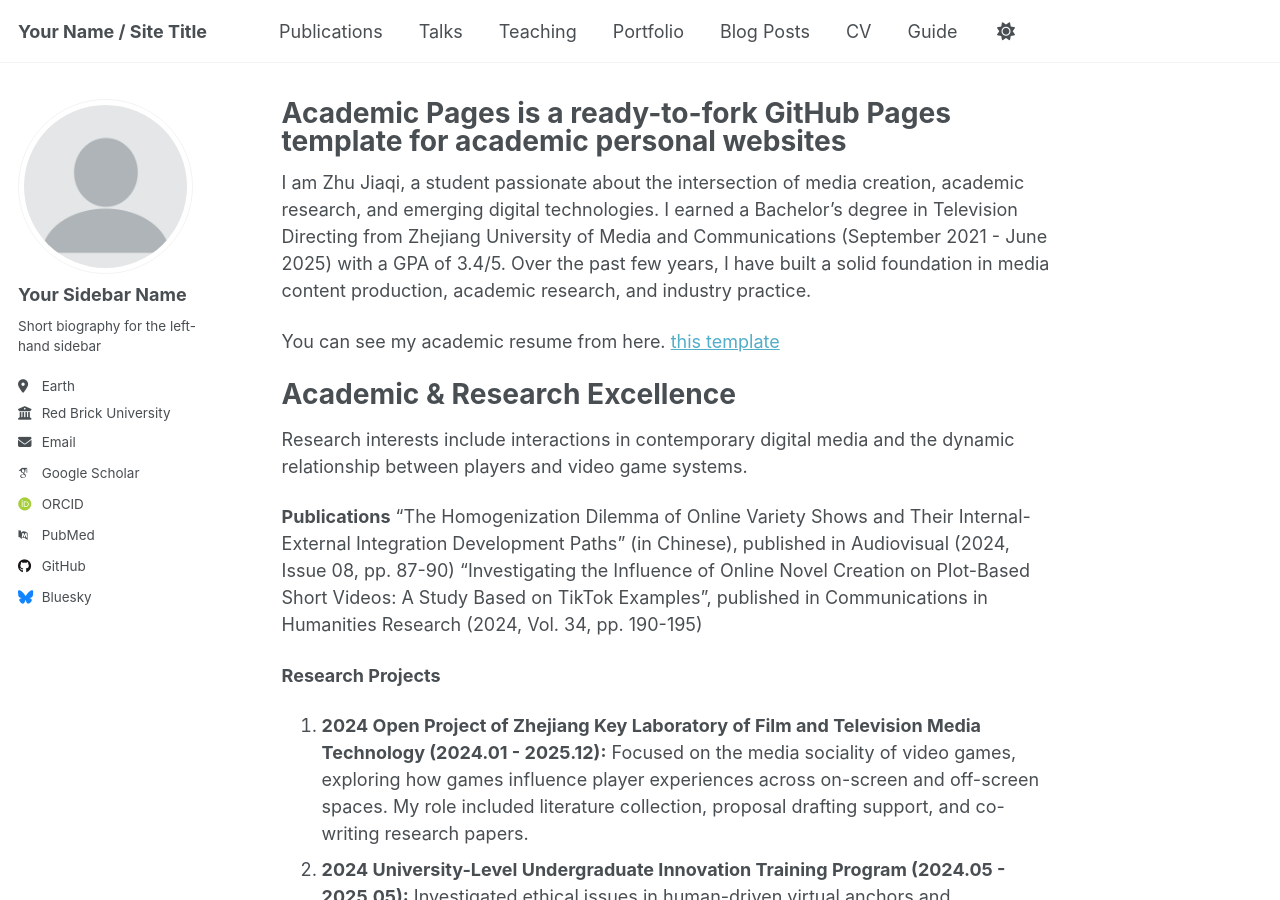
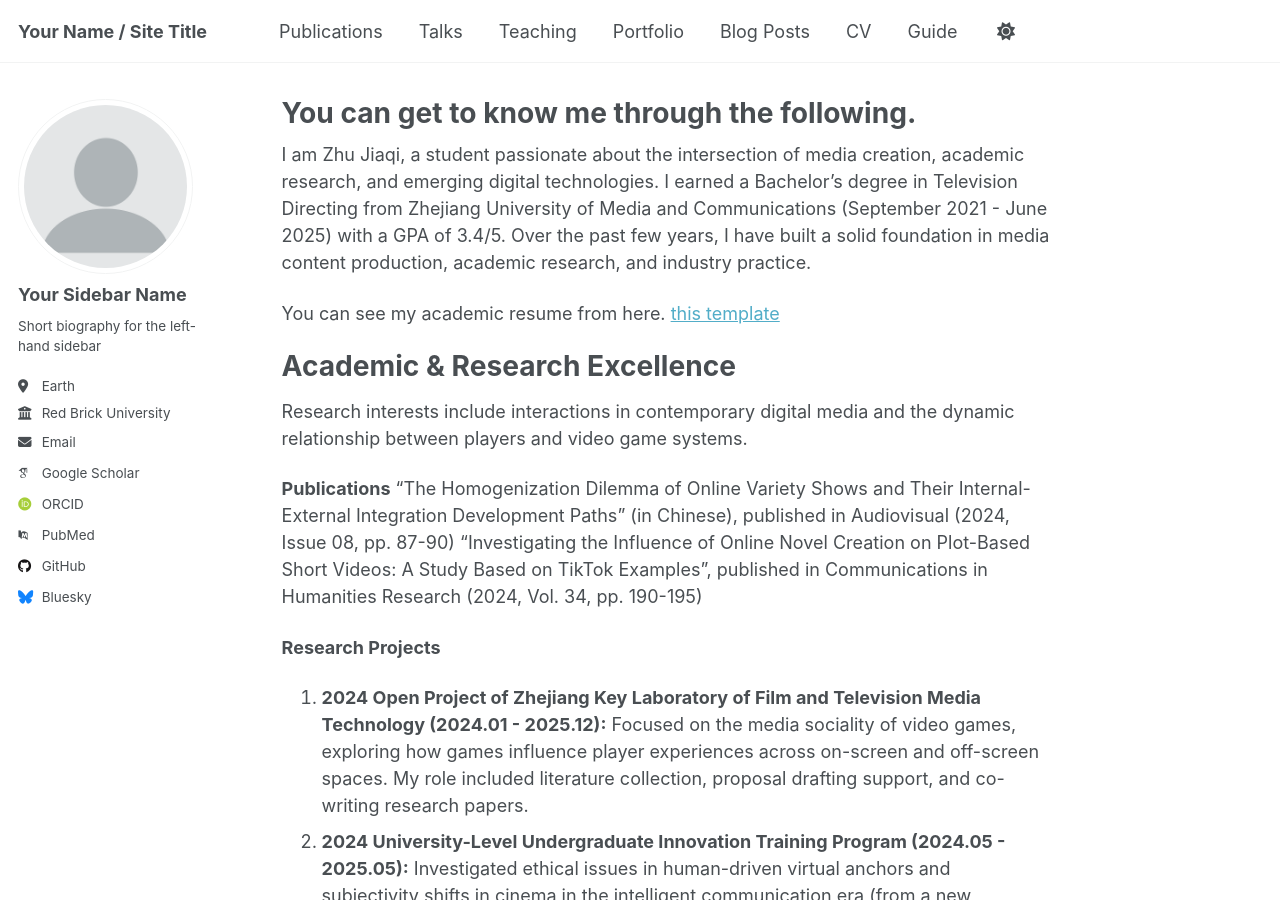
Before and after one commit to gaakeichu-code/gerogezhu.github.io, a Jekyll site: the page built from _pages/about.md, in a window 1280 px wide and 900 px high. Built offline with Jekyll 4.4.1, drawn with Linux system fonts in a browser that asks for light colours; some web fonts are replaced; a script that is not in the unit is left out.

Commit message:
Update about.md

```diff
--- a/_pages/about.md
+++ b/_pages/about.md
@@ -1,6 +1,6 @@
 ---
 permalink: /
-title: "Academic Pages is a ready-to-fork GitHub Pages template for academic personal websites"
+title: "You can get to know me through the following."
 author_profile: true
 redirect_from:
   - /about/
```
